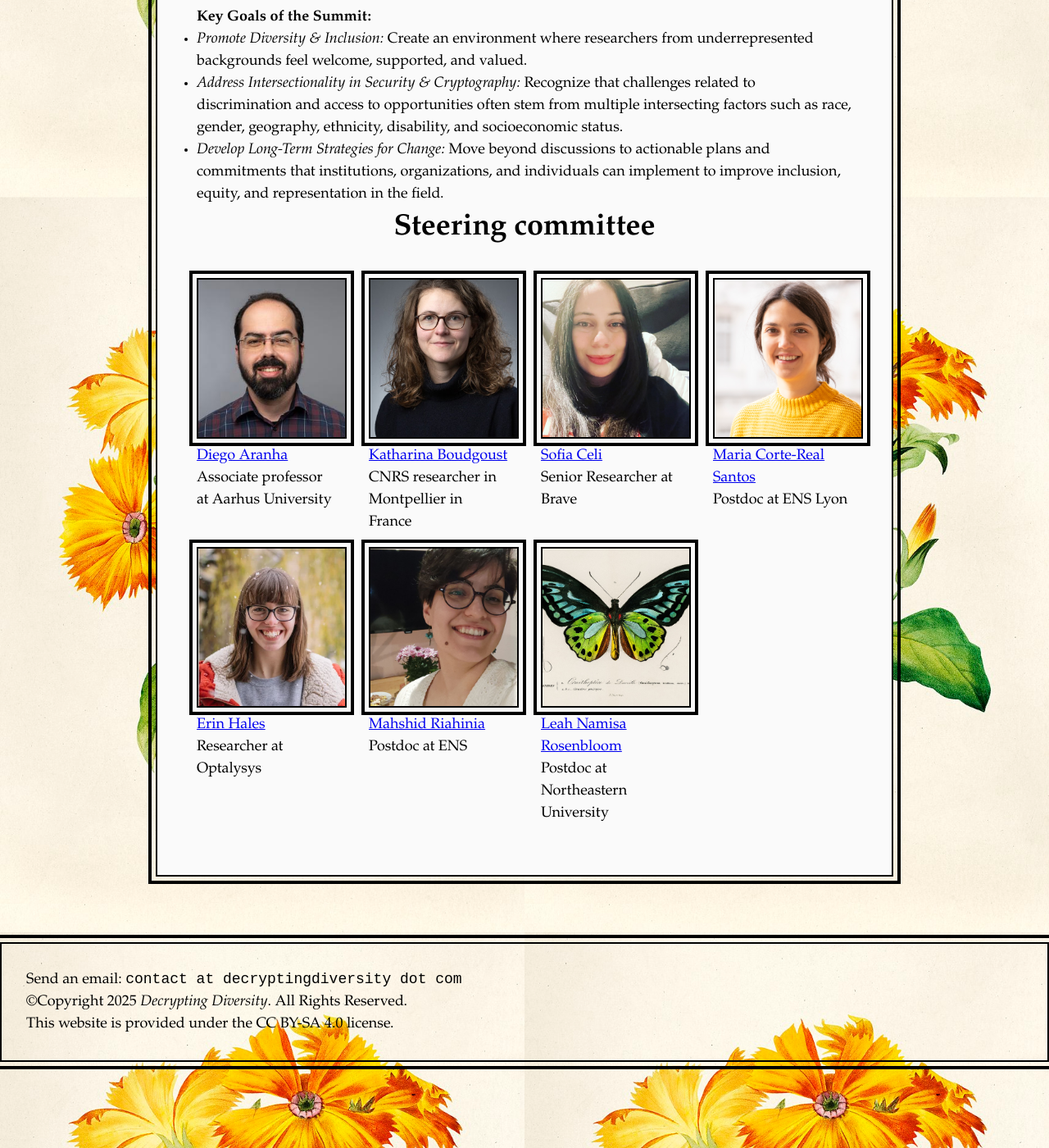
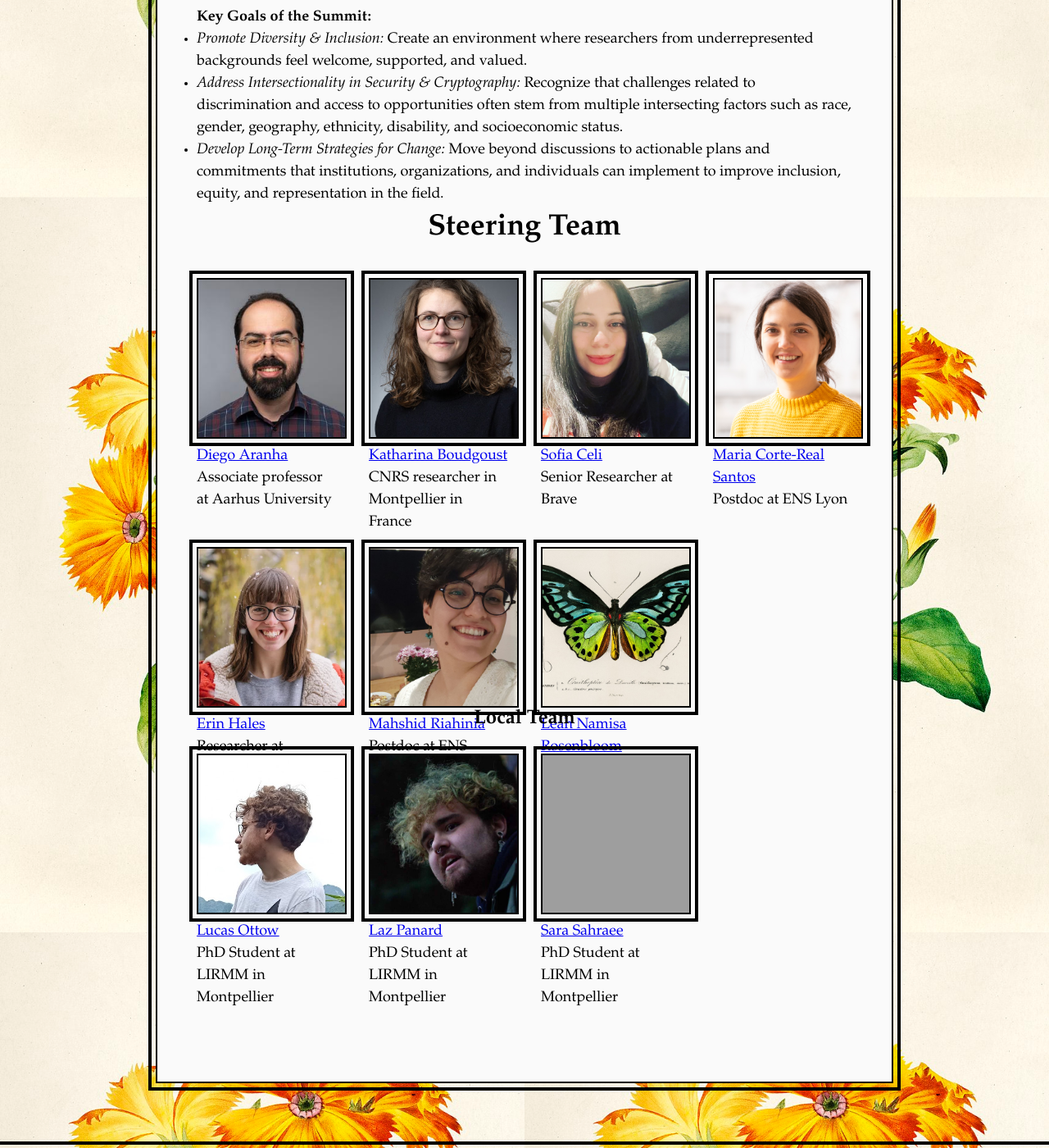
Before and after one commit to women-in-cryptography/decryptingdiversity.github.io, a Jekyll site: the page built from about.html, in a window 1280 px wide and 1400 px high, scrolled down 656 px. Shown: the whole window at 82% size. Built offline with Jekyll 4.4.1, drawn with Linux system fonts in a browser that asks for light colours; grey boxes are pictures that could not be loaded.

Commit message:
added local team

```diff
--- a/about.html
+++ b/about.html
@@ -36,7 +36,7 @@ By offering both in-person and virtual participation options, the summit ensures
 	</li>
 </ul>
 
-<h1>Steering committee</h1>
+<h1>Steering Team</h1>
   <br>
   <div class="gallery">
     <figure class=”gallery__item gallery__item--1">
@@ -84,6 +84,29 @@ By offering both in-person and virtual participation options, the summit ensures
 		<br>
   </div>
 
+
+<h2>Local Team</h2>
+
+<br>
+  <div class="gallery">
+    <figure class=”gallery__item gallery__item--1">
+      <img src="/assets/organisers/lucas-ottow-image.png" class="gallery__img" alt="Lucas Ottow photo" />
+			<p><a href="https://www.lirmm.fr/eco/members.php" target="_blank">Lucas Ottow</a></p>
+			<p>PhD Student at LIRMM in Montpellier</p>
+    </figure>
+    <figure class=”gallery__item gallery__item--2">
+      <img src="/assets/organisers/laz-panard-image.jpg" class="gallery__img" alt="Laz Panard photo" />
+			<p><a href="https://laz-panard.github.io/" target="_blank">Laz Panard</a></p>
+			<p>PhD Student at LIRMM in Montpellier</p>
+    </figure>
+    <figure class=”gallery__item gallery__item--4">
+      <img src="/assets/organisers/sara-sahraee-image.jpg" class="gallery__img" alt="Sara Sahraee photo" />
+			<p><a href="https://www.linkedin.com/in/sara-sahraee-7a79421b7/?locale=fr_FR/" target="_blank">Sara Sahraee</a></p>
+			<p>PhD Student at LIRMM in Montpellier</p>
+    </figure>
+		<br>
+  </div>
+
 <br>
 <br>
 <br>
```
Also changed, not shown: assets/organisers/laz-panard-image.jpg (added), assets/organisers/lucas-ottow-image.png (added), assets/organisers/sara-sahraee-imagine.jpg (added).
